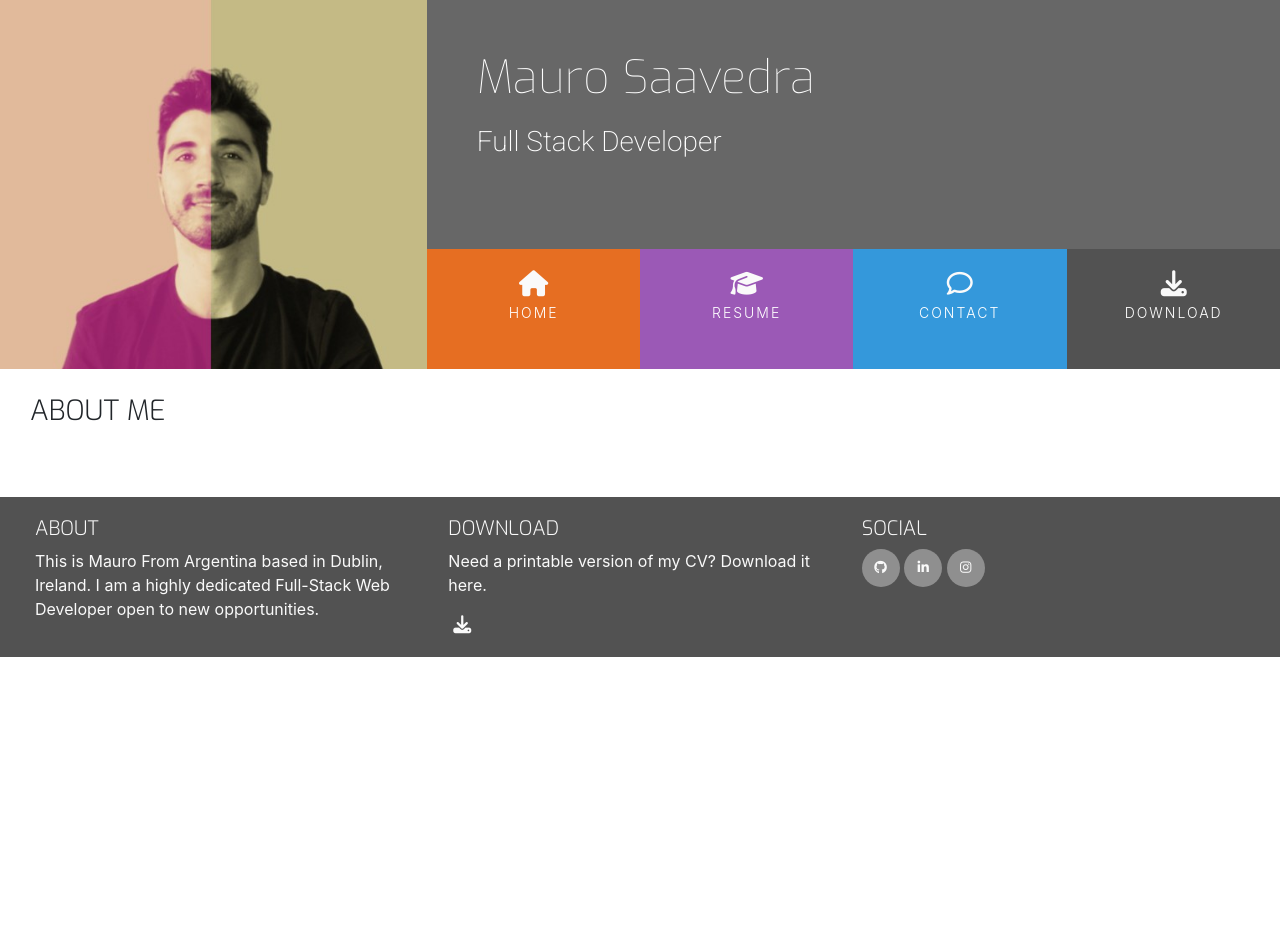
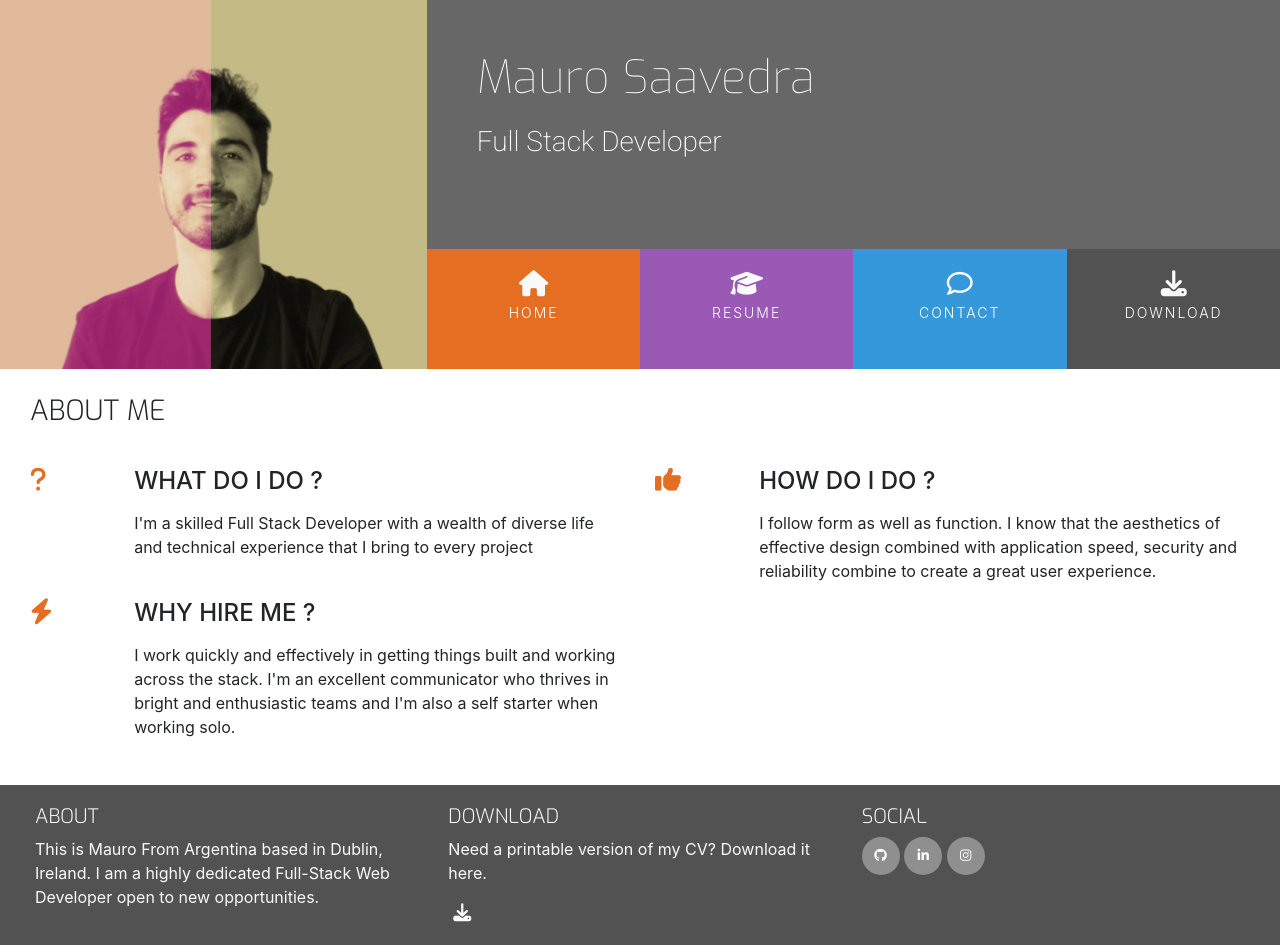
Before and after one commit to saamauro92/resume, a plain HTML site: page index.html in a window 1280 px wide. Before the commit the page ends 800 px from the top, so only its background shows below. Drawn offline with nearby package versions, Linux system fonts and the light colour scheme.

Commit message:
Add three reasons about me content and styles

```diff
--- a/assets/css/style.css
+++ b/assets/css/style.css
@@ -202,3 +202,14 @@ footer {
 #footer-details {
     padding:20px;
 }
+
+/* -------------------------------------------------- Three-reasons */
+
+.three-reasons-icon {
+    font-size: 26px;
+    color: #e66e22;
+}
+
+.three-reasons-heading {
+    margin-bottom: 15px;
+}
--- a/index.html
+++ b/index.html
@@ -59,6 +59,46 @@
                         <h3 class="section-heading uppercase">About Me</h3>
                     </div>
                 </div>
+                <div class="row">
+                    <div class="col-10 offset-1 offset-sm-0 col-sm-4 col-md-6">
+                        <div class="row">
+                            <div class="col-2">
+                                <i class="three-reasons-icon fa fa-question" aria-hidden="true"></i>
+                            </div>
+                            <div class="col-10">
+                                <h4 class="three-reasons-heading text-uppercase">What do I do ?</h4>
+                                <p>I'm a skilled Full Stack Developer with a wealth of diverse life and technical experience that I bring to every project</p>
+                            </div>
+                        </div>
+                    </div>
+
+                    <div class="col-10 offset-1 offset-sm-0 col-sm-4 col-md-6">
+                        <div class="row">
+                            <div class="col-2">
+                                <i class="three-reasons-icon fa fa-thumbs-up" aria-hidden="true"></i>
+                            </div>
+                            <div class="col-10">
+                                <h4 class="three-reasons-heading text-uppercase">How do I do ?</h4>
+                                <p>
+                                    I follow form as well as function. I know that the aesthetics of effective design combined with application speed, security and reliability combine to create a great user experience.
+                                </p>
+                              </div>
+
+                    </div>
+                </div>
+                <div class="col-10 offset-1 offset-sm-0 col-sm-4 col-md-6">
+                    <div class="row">
+                        <div class="col-2">
+                            <i class="three-reasons-icon fa fa-bolt" aria-hidden="true"></i>
+                        </div>
+                        <div class="col-10">
+                            <h4 class="three-reasons-heading text-uppercase">Why hire me ?</h4>
+                            <p> I work quickly and effectively in getting things built and working across the stack. I'm an excellent communicator who thrives in bright and enthusiastic teams and I'm also a self starter when working solo.</p>
+                        </div>
+                    </div>
+                </div>
+
+
             </div>
         </div>
 
```
